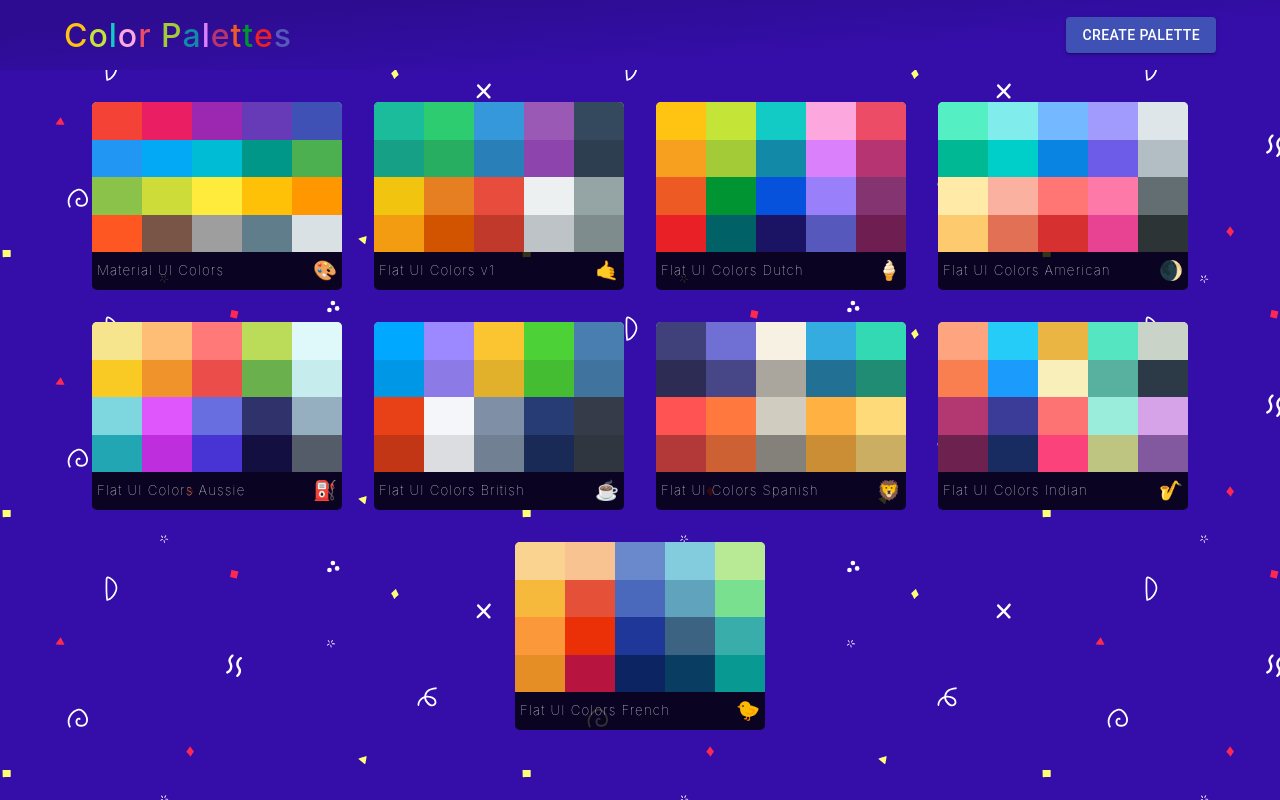
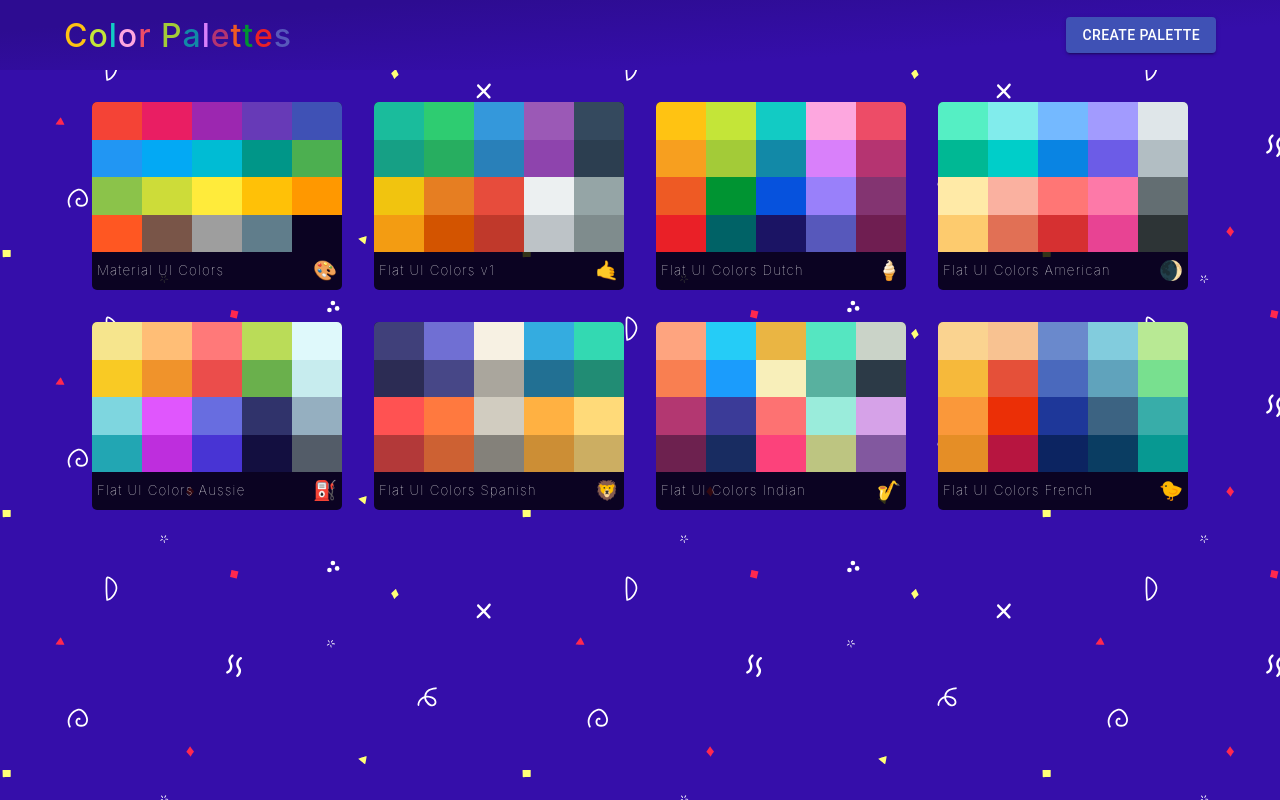
Before and after one commit to AdoDragicevic/Palettes, a React (Create React App) app: page / in a window 1280 px wide. Built offline with nearby package versions, Linux system fonts and the light colour scheme; the HTML template or start-up script is replaced by a standard one.

Commit message:
Responsive design improvements

```diff
--- a/src/Navbar.js
+++ b/src/Navbar.js
@@ -35,7 +35,7 @@ class Navbar extends Component {
                 </div>
                 {showingAllColors && (
                     <div>
-                        <span>Level: {level}</span>
+                        <span className={classes.level}>Level: {level}</span>
                         <div className={classes.slider}>
                             <Slider
                                 defaultValue={level}
--- a/src/index.css
+++ b/src/index.css
@@ -6,6 +6,7 @@ body {
   -webkit-font-smoothing: antialiased;
   -moz-osx-font-smoothing: grayscale;
   box-sizing: border-box;
+  background-color: #320DA2;
 }
 
 code {
--- a/src/seedColors.js
+++ b/src/seedColors.js
@@ -134,33 +134,6 @@ const seedColors = [
       ]
     },
     {
-      paletteName: "Flat UI Colors British",
-      id: "flat-ui-colors-british",
-      emoji: "☕",
-      colors: [
-        { name: "ProtossPylon", color: "#00a8ff" },
-        { name: "Periwinkle", color: "#9c88ff" },
-        { name: "Rise-N-Shine", color: "#fbc531" },
-        { name: "DownloadProgress", color: "#4cd137" },
-        { name: "Seabrook", color: "#487eb0" },
-        { name: "VanaDylBlue", color: "#0097e6" },
-        { name: "MattPurple", color: "#8c7ae6" },
-        { name: "NanohanachaGold", color: "#e1b12c" },
-        { name: "SkirretGreen", color: "#44bd32" },
-        { name: "Naval", color: "#40739e" },
-        { name: "NasturcianFlower", color: "#e84118" },
-        { name: "LynxWhite", color: "#f5f6fa" },
-        { name: "BlueberrySoda", color: "#7f8fa6" },
-        { name: "MazarineBlue", color: "#273c75" },
-        { name: "BlueNights", color: "#353b48" },
-        { name: "HarleyOrange", color: "#c23616" },
-        { name: "HintOfPensive", color: "#dcdde1" },
-        { name: "ChainGangGrey", color: "#718093" },
-        { name: "PicoVoid", color: "#192a56" },
-        { name: "ElectroMagnetic", color: "#2f3640" }
-      ]
-    },
-    {
       paletteName: "Flat UI Colors Spanish",
       id: "flat-ui-colors-spanish",
       emoji: "🦁",
--- a/src/styles/ColorBoxStyles.js
+++ b/src/styles/ColorBoxStyles.js
@@ -44,6 +44,9 @@ const styles = {
         textAlign: "center",
         lineHeight: "30px",
         textTransform: "uppercase",
+        [sizes("xs")]: {
+            height: "100%"
+        }
     },
     copyButton: {
         color: props => chroma(props.background).luminance() <= 0.4 ? "white" : "rgba(0, 0, 0, .5)",
--- a/src/styles/MiniPaletteStyles.js
+++ b/src/styles/MiniPaletteStyles.js
@@ -26,7 +26,8 @@ const styles = {
         borderRadius: "3px"
     },
     colors: {
-        backgroundColor: "#dae1e4",
+        //backgroundColor: "#dae1e4",
+        backgroundColor: "#rgba(0, 0, 0, .8)",
         height: "150px",
         width: "100%",
         overflow: "hidden"
--- a/src/styles/NavbarStyles.js
+++ b/src/styles/NavbarStyles.js
@@ -23,6 +23,11 @@ const styles = {
             fontSize: "15px",
             letterSpacing: "1px",
         },
+        [sizes("xs")]: {
+            display: "none"
+        }
+    },
+    level: {
         [sizes("xs")]: {
             display: "none"
         }
--- a/src/styles/NewPaletteFormStyles.js
+++ b/src/styles/NewPaletteFormStyles.js
@@ -7,7 +7,8 @@ const styles = theme => ({
     display: 'flex',
     width: "100vw",
     height: "100vh",
-    overflow: "hidden"
+    overflow: "hidden",
+    backgroundColor: "#F5F5F5"
   },
   drawer: {
     width: drawerWidth,
```
